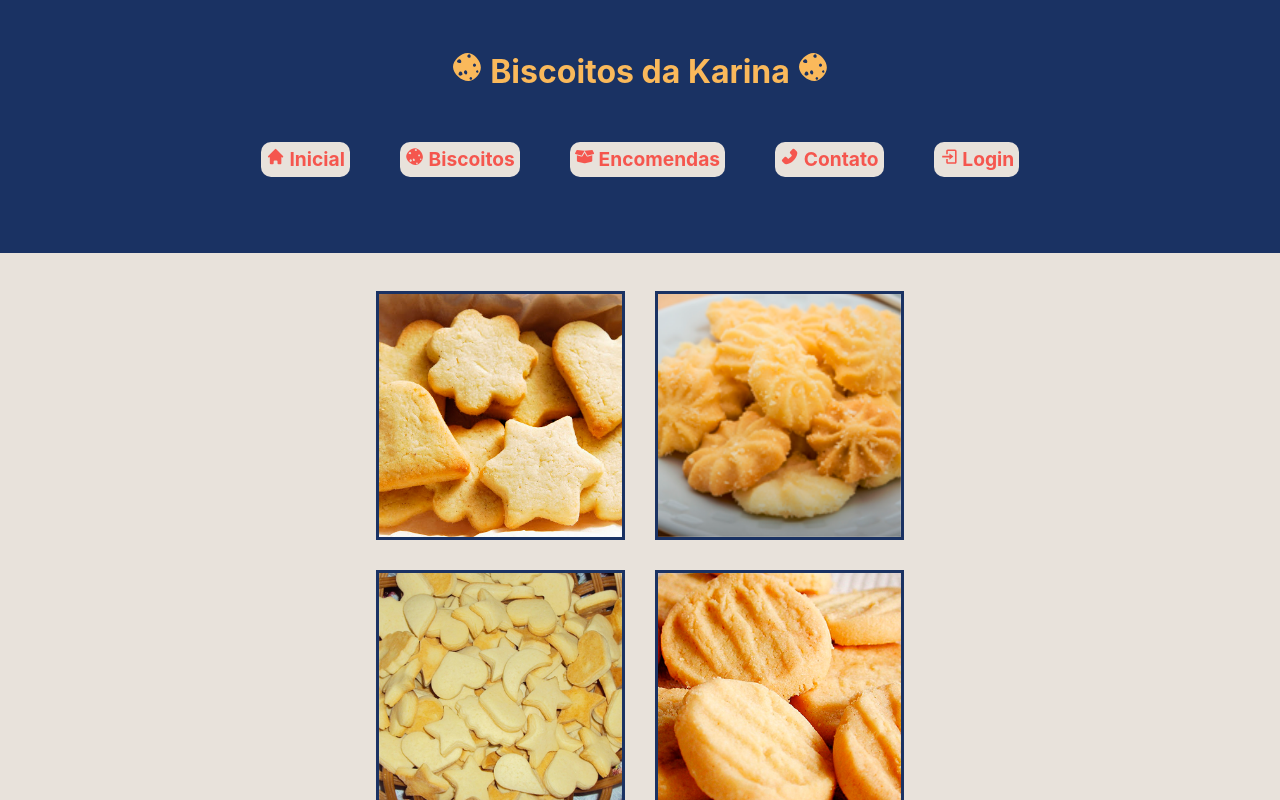
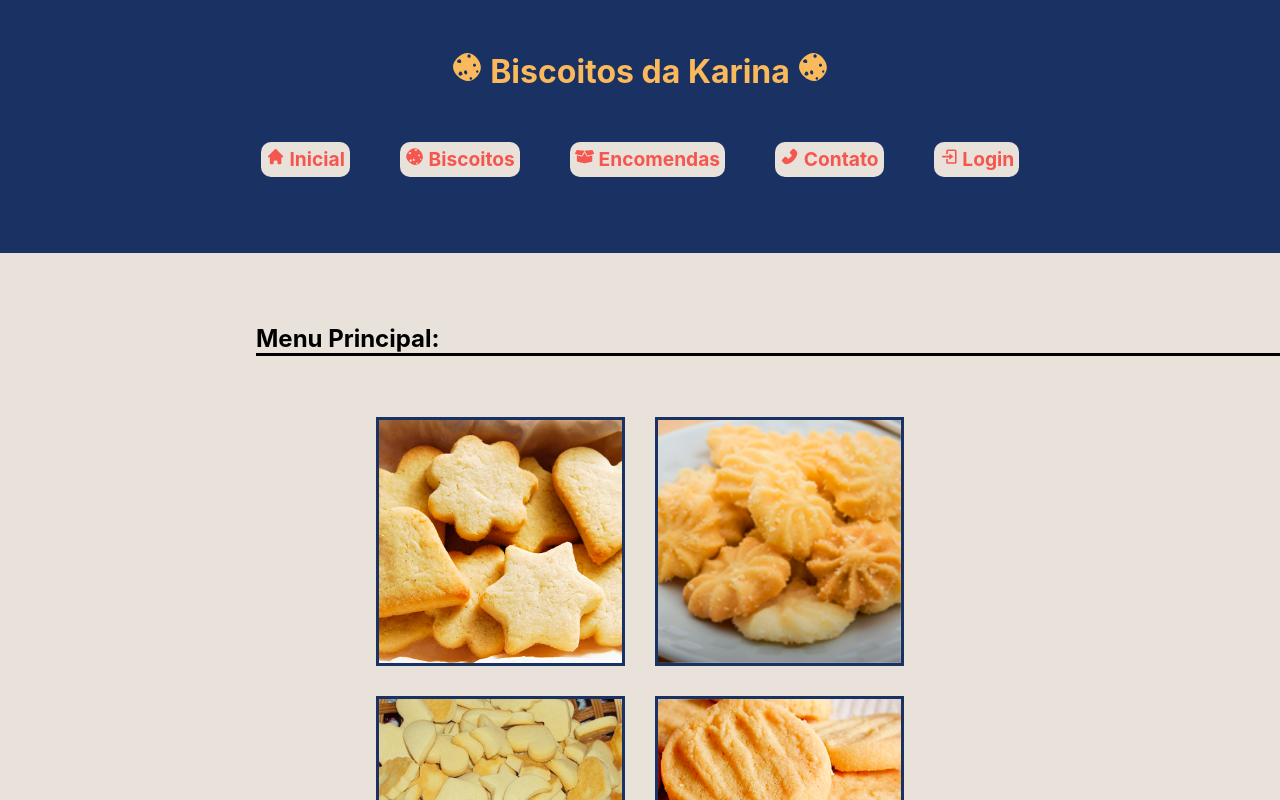
Before and after one commit to sergiohonda/Case_Integrado, a React (Create React App) app in the folder case_integrado/: page / in a window 1280 px wide. Shown: the top 800 px of the page. Built offline with nearby package versions, Linux system fonts and the light colour scheme; the HTML template or start-up script is replaced by a standard one.

Commit message:
Conserta a pagina inicial

```diff
--- a/case_integrado/src/Pages/CatalogoBiscoitos/index.js
+++ b/case_integrado/src/Pages/CatalogoBiscoitos/index.js
@@ -60,7 +60,7 @@ export default function CatalogoBiscoitos(){
         <div className="principal">
             <Header/>
             <div className="listaPrincipal">
-                <div className="titulo"> <h2>Menu:</h2> </div>
+                <div className="titulo"> <h2>Menu de biscoitos:</h2> </div>
                 <ul>{renderList}</ul>
             </div>
         </div>
--- a/case_integrado/src/Pages/Home/index.js
+++ b/case_integrado/src/Pages/Home/index.js
@@ -10,6 +10,10 @@ export default function Home(){
     return(
         <div className="principal">
             <Header/>
+            <div className="listaPrincipal">
+                <div className="titulo">
+                    <h2>Menu Principal:</h2>
+                </div>
                 <div className="imagens">
                     <div className='box-imagens'>
                         <img src={Biscoitos1} />
@@ -21,5 +25,6 @@ export default function Home(){
                     </div>
                 </div>
             </div>
+        </div>
     )
 }
--- a/case_integrado/src/Pages/Home/styles.css
+++ b/case_integrado/src/Pages/Home/styles.css
@@ -8,6 +8,7 @@
     flex-direction: column;
     align-items: center;
     justify-content: center;
+    margin-left: -25%;
     padding-top: 3%;
     padding-bottom: 3%;
     gap: 30px;
```
Lines whose indentation alone changed are shown as unchanged.
